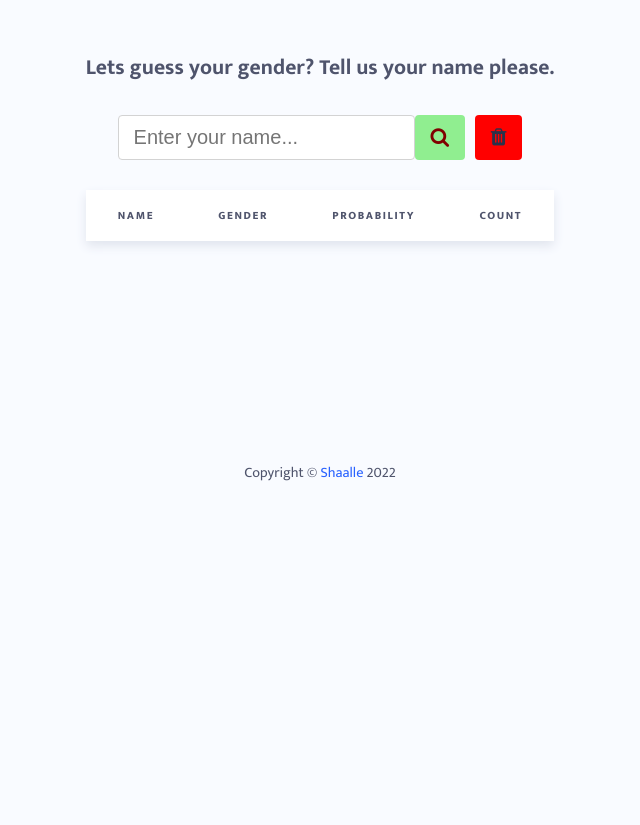
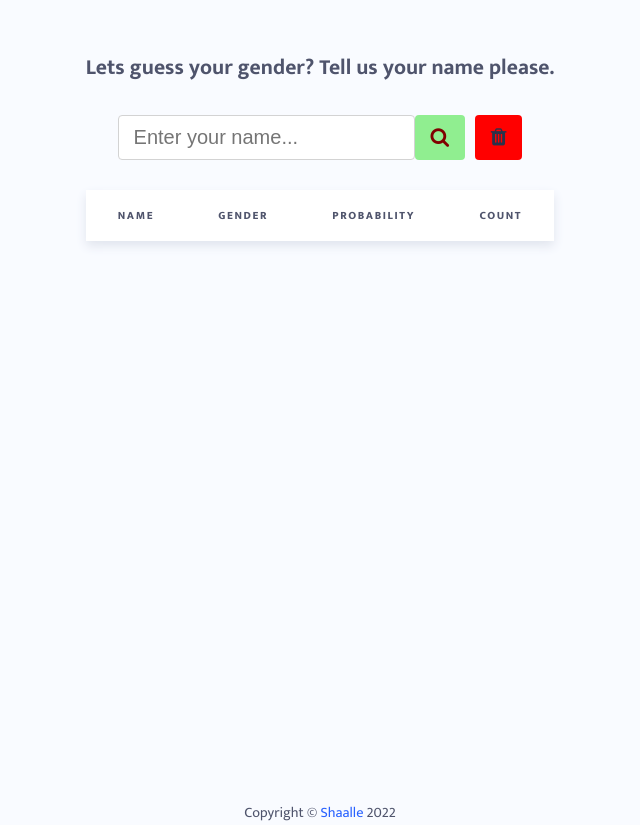
Before and after one commit to shaalle/Gender-Predictor-App, a plain HTML site: page index.html in a window 1280 px wide. Shown: the whole page, without its empty margins (320-960 px from the left). Before the commit the page ends 800 px from the top, so only its background shows below. Drawn offline with Linux system fonts and the light colour scheme.

```diff
--- a/style.css
+++ b/style.css
@@ -157,5 +157,5 @@ table {
     display: flex;
     align-items: center;
     justify-content: center;
-    margin-top: 220px;
+    margin-top: 70vh;
   }
```
